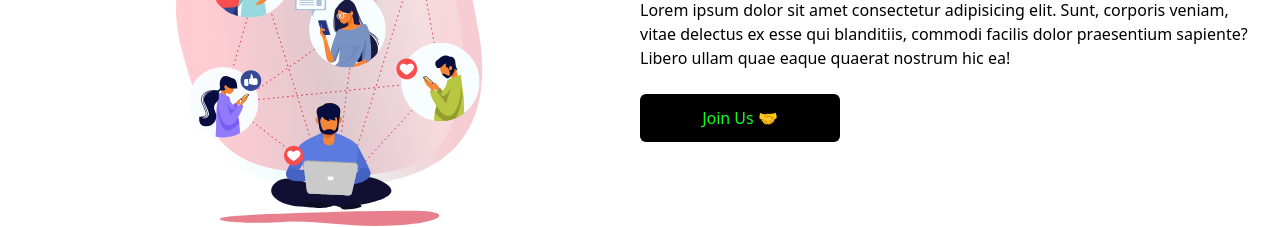
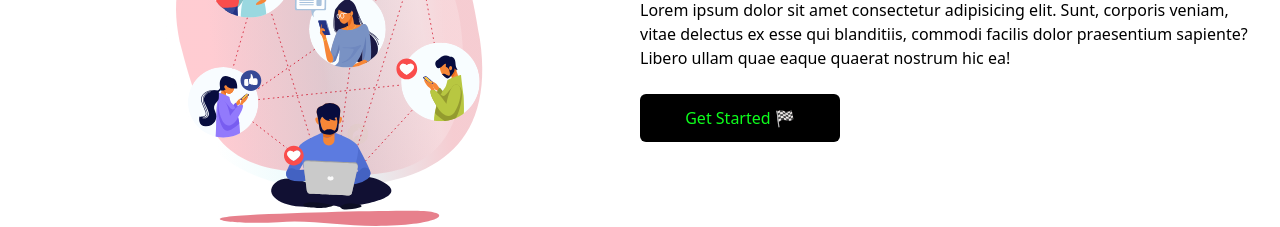
Before and after one commit to FOSS-Community/fosscu.org, a React (Create React App) app: page / in a window 1280 px wide. Shown: the part 1154-1381 px from the top of the page. Built offline with nearby package versions, Linux system fonts and the light colour scheme; the HTML template or start-up script is replaced by a standard one.

Commit message:
Added About ⚛

```diff
--- a/src/components/About.jsx
+++ b/src/components/About.jsx
@@ -25,7 +25,9 @@ function About() {
                 <p className='text-[#AEF746] font-bold'>Community + Coding = 🔥</p>
                 <h1 className='md:text-4xl sm:text-3xl text-2xl font-bold py-3'>We ❤️ Open Source</h1>
                 <p>Lorem ipsum dolor sit amet consectetur adipisicing elit. Sunt, corporis veniam, vitae delectus ex esse qui blanditiis, commodi facilis dolor praesentium sapiente? Libero ullam quae eaque quaerat nostrum hic ea!</p>
-                <button className='bg-black text-[#0DFF1C] w-[200px] rounded-md font-medium my-6 mx-auto md:mx-0 py-3'>Join Us 🤝</button>
+                <a href="https://github.com/FOSS-Community" target="_blank" rel="noopener noreferrer">
+                <button className='bg-black text-[#0DFF1C] w-[200px] rounded-md font-medium my-6 mx-auto md:mx-0 py-3'>Get Started 🏁</button>
+                </a>
 
             </div>
         </div>
```
